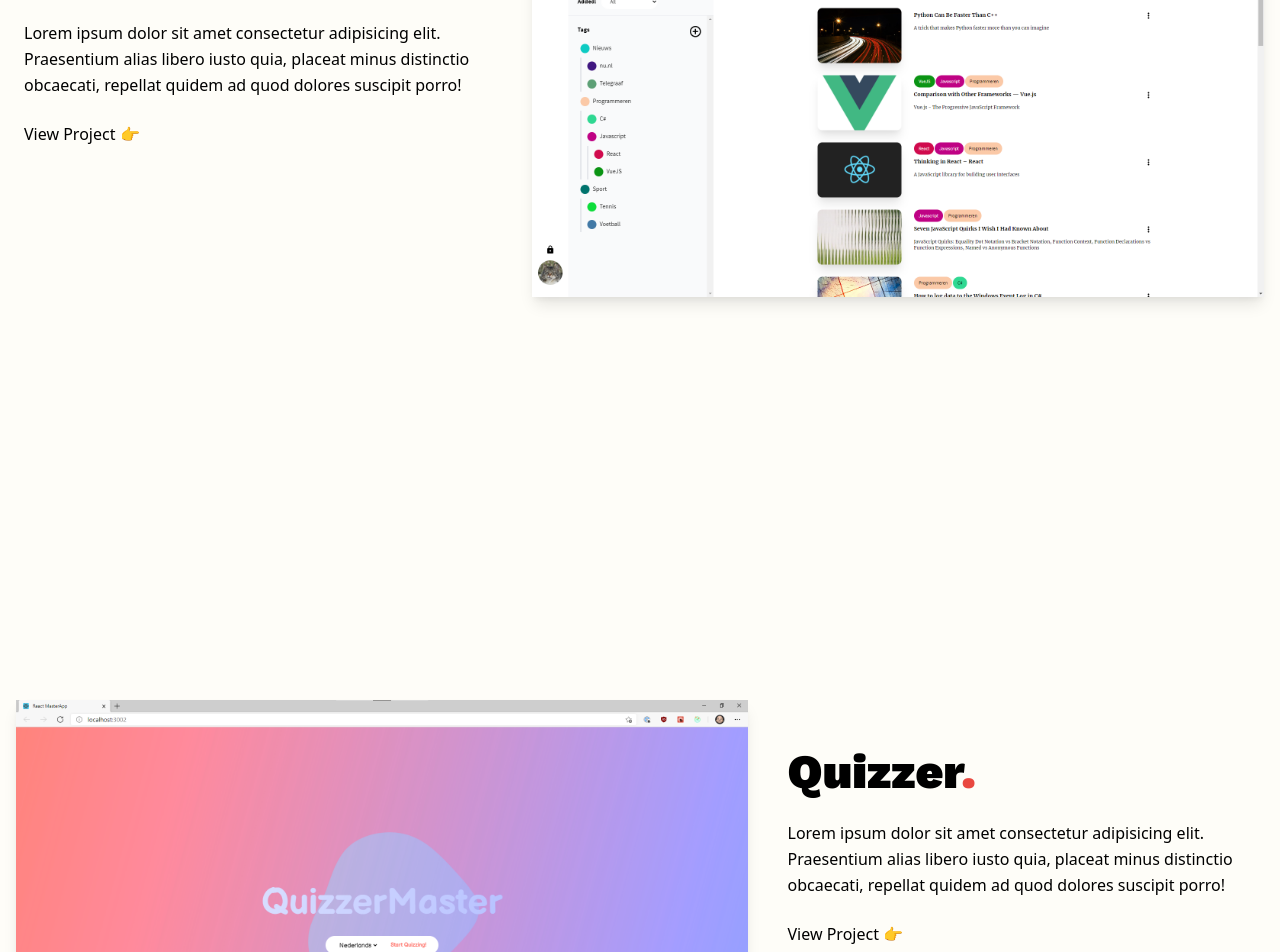
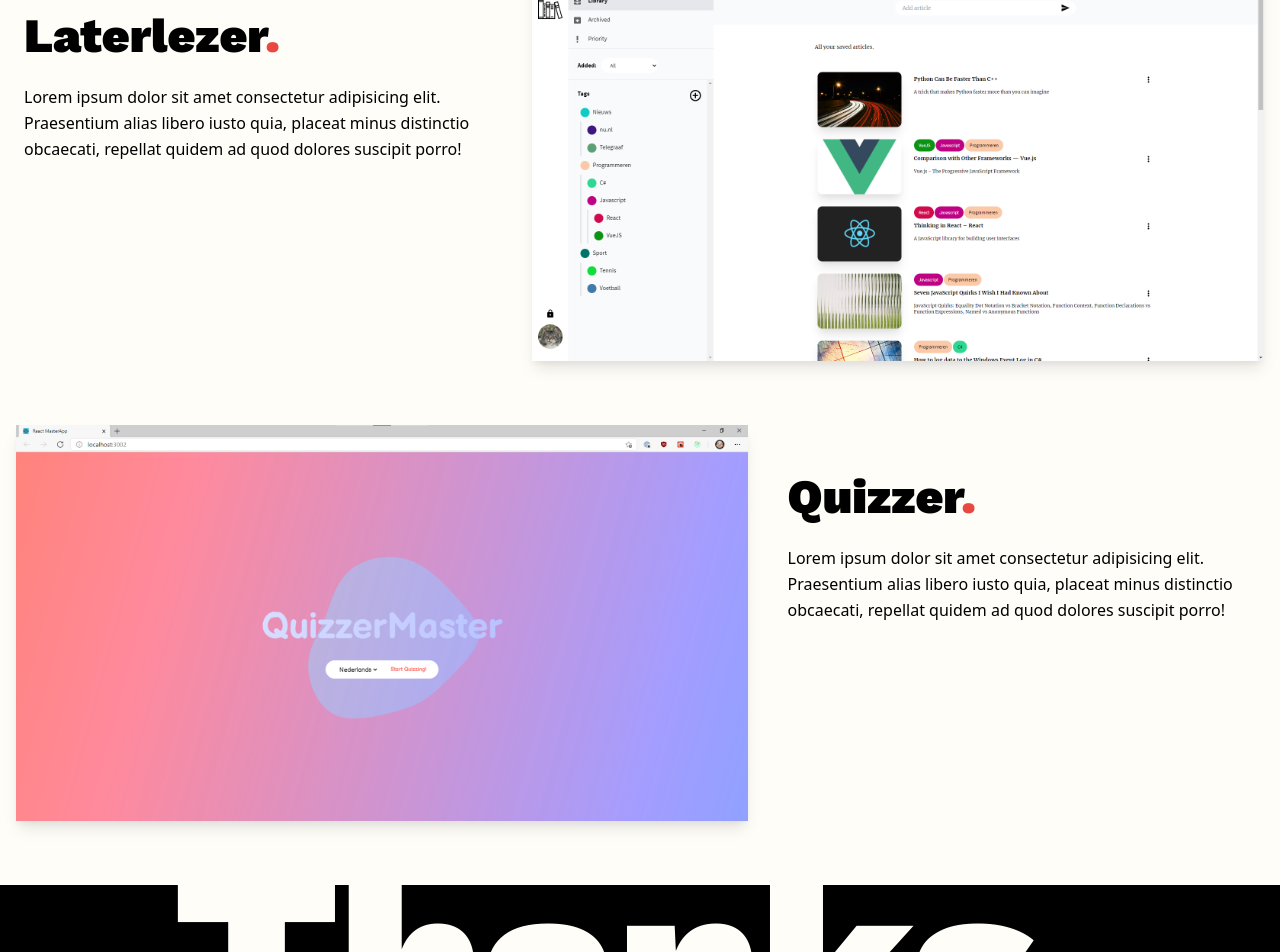
Before and after one commit to Patrickroelofs/Patrickroelofs.com, a React (Create React App) app in the folder client/: page / in a window 1280 px wide. Shown: the part 2280-3232 px from the top of the page. Built offline with nearby package versions, Linux system fonts and the light colour scheme; what @tailwindcss/typography would draw is missing.

Commit message:
improve articles

```diff
--- a/client/src/app/views/home/Home.jsx
+++ b/client/src/app/views/home/Home.jsx
@@ -1,10 +1,10 @@
 /* eslint-disable max-len */
 import React, { useRef, useState } from 'react';
+import Contact from '../../../components/contact/Contact';
 import Footer from '../../../components/footer/Footer';
 import Header from '../../../components/header/Header';
 import SkillsAndTools from '../../../components/skillsAndTools/SkillsAndTools';
 import emoji from '../../../helpers/emojiHelper';
-import Button from '../../../components/button/Button';
 
 function Home() {
   const constraintsRef = useRef(null);
@@ -51,22 +51,21 @@ function Home() {
         </h1>
 
         {/* Start project */}
-        <div className="h-auto md:min-h-screen">
-          <div className="flex flex-col m-auto md:flex-row max-w-7xl">
+        <div className="h-auto my-16">
+          <div className="flex flex-col m-auto cursor-pointer md:flex-row max-w-7xl group">
 
             <div className="order-last md:order-first">
               <div className="px-6 py-12">
-                <h3 className="pb-6 text-5xl font-black text-black font-headers">
+                <h3 className="inline-block mb-6 text-5xl font-black text-black font-headers">
                   Laterlezer
                   <span className="text-themeRed">.</span>
                 </h3>
                 <p className="leading-relaxed">Lorem ipsum dolor sit amet consectetur adipisicing elit. Praesentium alias libero iusto quia, placeat minus distinctio obcaecati, repellat quidem ad quod dolores suscipit porro!</p>
-                <Button text="View Project" className="mt-6" />
               </div>
             </div>
 
             <div className="mx-4">
-              <img className="shadow-lg" src="/projects/laterlezer_laptop.png" alt="laterlezer" />
+              <img className="duration-200 ease-in-out transform shadow-lg group-hover:scale-90" src="/projects/laterlezer_laptop.png" alt="laterlezer" />
             </div>
 
           </div>
@@ -74,8 +73,8 @@ function Home() {
         {/* end project */}
 
         {/* Start project */}
-        <div className="h-auto md:min-h-screen">
-          <div className="flex flex-col m-auto md:flex-row max-w-7xl">
+        <div className="h-auto my-16">
+          <div className="flex flex-col m-auto cursor-pointer md:flex-row max-w-7xl group">
 
             <div className="order-last md:order-last">
               <div className="px-6 py-12">
@@ -84,12 +83,11 @@ function Home() {
                   <span className="text-themeRed">.</span>
                 </h3>
                 <p className="leading-relaxed">Lorem ipsum dolor sit amet consectetur adipisicing elit. Praesentium alias libero iusto quia, placeat minus distinctio obcaecati, repellat quidem ad quod dolores suscipit porro!</p>
-                <Button text="View Project" className="mt-6" />
               </div>
             </div>
 
             <div className="order-first mx-4 md:order-first">
-              <img className="shadow-lg" src="/projects/quizzer_laptop.png" alt="quizzer" />
+              <img className="duration-200 ease-in-out transform shadow-lg group-hover:scale-90" src="/projects/quizzer_laptop.png" alt="quizzer" />
             </div>
 
           </div>
--- a/client/tailwind.config.js
+++ b/client/tailwind.config.js
@@ -18,6 +18,7 @@ module.exports = {
   variants: {
     extend: {
       zIndex: ['hover'],
+      scale: ['group-hover'],
     },
   },
   plugins: [
```
